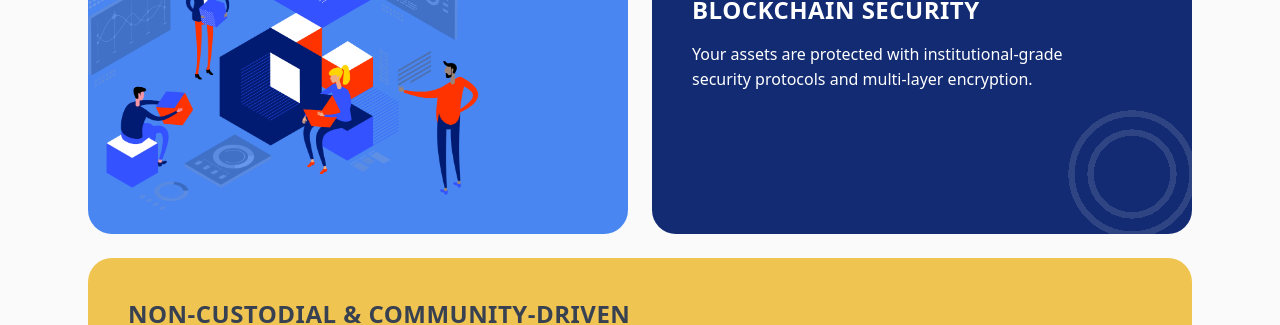
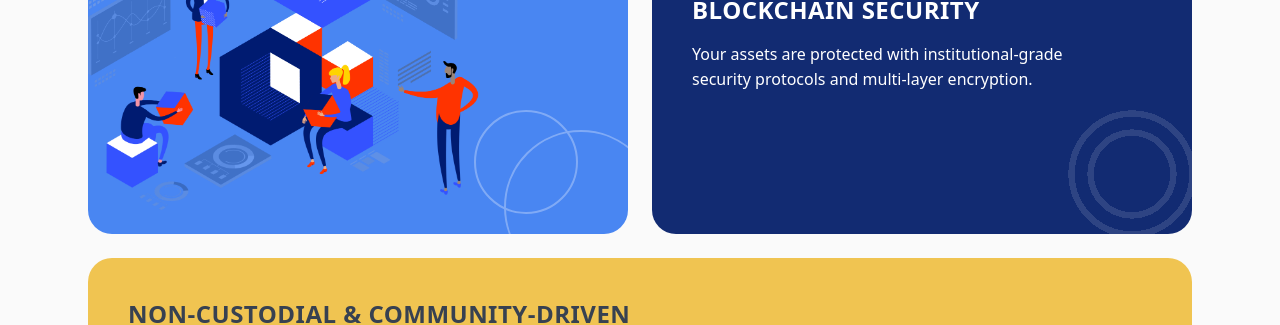
Before and after one commit to stratomercata/stratomercata-website, a Jekyll site: the page built from source/index.html, in a window 1280 px wide and 1400 px high, scrolled down 2064 px. Shown: the part 150-475 px from the top of the window. Built offline with Jekyll 4.4.1, drawn with Linux system fonts in a browser that asks for light colours; comment, search, counter and statistics services are not loaded.

Commit message:
Add decorative pattern to feature card for enhanced visual appeal

```diff
--- a/source/assets/css/common.css
+++ b/source/assets/css/common.css
@@ -696,11 +696,22 @@ footer .footer-bottom-links a:hover {
   object-fit: contain;
 }
 
+.feature-card-cyan .card-decorative-pattern {
+  display: block;
+}
+
 .feature-card-cyan .card-decorative-icon {
   position: absolute;
   bottom: .5rem;
   left: 0;
   opacity: 1;
+  display: none;
+}
+
+@media (min-width: 768px) {
+  .feature-card-cyan .card-decorative-icon {
+    display: block;
+  }
 }
 
 .card-content-modern {
--- a/source/index.html
+++ b/source/index.html
@@ -137,6 +137,9 @@ description: "Easily earn on vaulted gold, silver & crypto. Get instant credit.
         <div class="features-grid-modern">
             <!-- Multi-Chain Card -->
             <div class="feature-card-modern feature-card-cyan" style="background: rgb(73,134,242); color: white;">
+                <div class="card-decorative-pattern">
+                    <div class="pattern-circles"></div>
+                </div>
                 <div class="card-decorative-icon">
                     <img src="{{ '/images/stratomercata.com/2025.10.11/home-card-icon.png' | relative_url }}" alt="Risk-Adjusted Yield">
                 </div>
```
